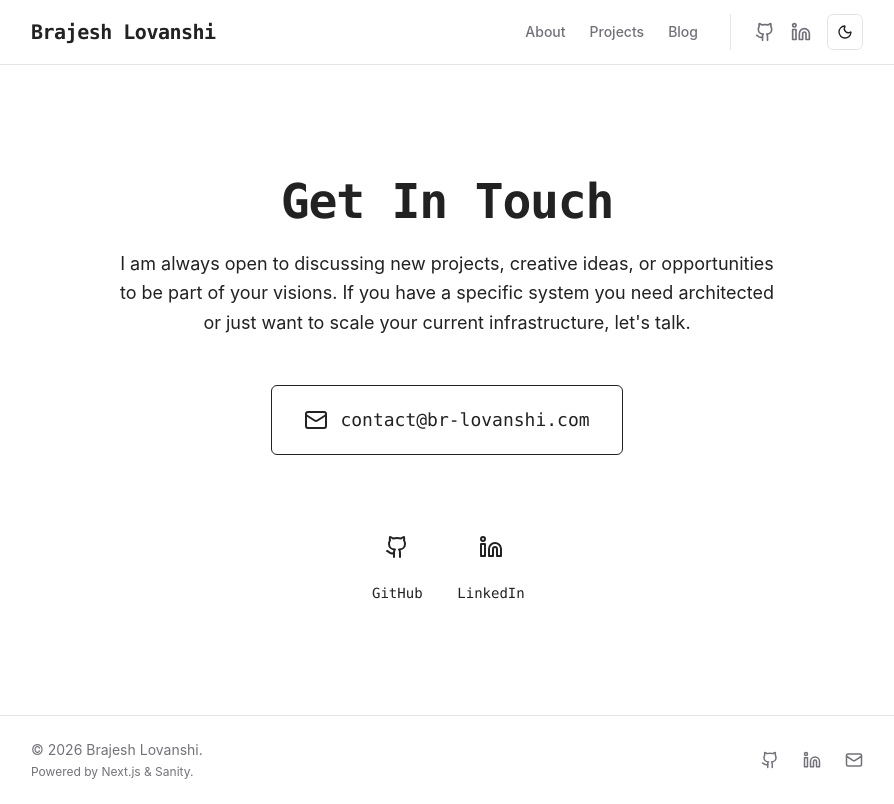
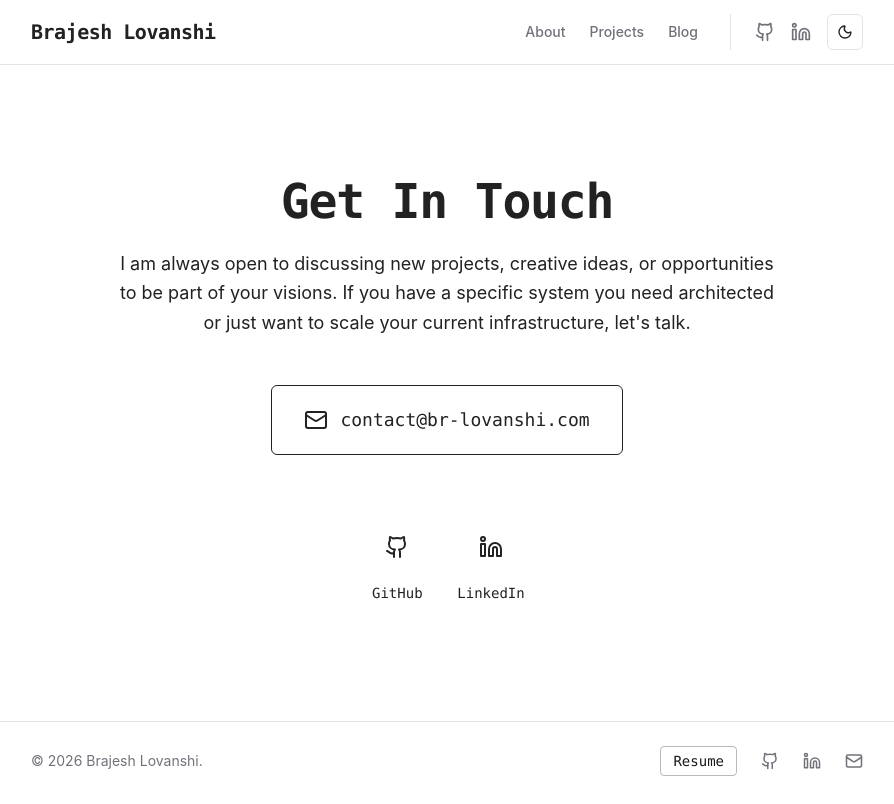
Before and after one commit to br-lovanshi/br-lovanshi.github.io, a Next.js app: page /contact in a window 1280 px wide. Shown: the whole page, without its empty margins (193-1087 px from the left). Built offline with nearby package versions, Linux system fonts and the light colour scheme.

Commit message:
feat: implement initial homepage layout with recent posts, projects, and a global footer.

```diff
--- a/app/page.tsx
+++ b/app/page.tsx
@@ -39,6 +39,13 @@ export default async function Home() {
             <Link href="/about" className="text-primary hover:underline underline-offset-4 decoration-primary/30">
               Read more →
             </Link>
+            <a
+              href="/brajesh_lovanshi_resume.pdf"
+              download
+              className="text-muted-foreground hover:text-primary hover:underline underline-offset-4 decoration-primary/30 ml-6"
+            >
+              Download Resume ↓
+            </a>
           </div>
         </div>
       </section>
--- a/components/Footer.tsx
+++ b/components/Footer.tsx
@@ -8,12 +8,16 @@ export default function Footer() {
                     <span className="text-muted-foreground text-sm block">
                         &copy; {new Date().getFullYear()} Brajesh Lovanshi.
                     </span>
-                    <span className="text-muted-foreground text-xs block mt-1">
-                        Powered by Next.js & Sanity.
-                    </span>
                 </div>
 
-                <div className="flex space-x-6">
+                <div className="flex items-center space-x-6">
+                    <a
+                        href="/brajesh_lovanshi_resume.pdf"
+                        download
+                        className="text-sm font-mono text-primary border border-primary/30 px-3 py-1 rounded hover:bg-primary/10 transition-colors"
+                    >
+                        Resume
+                    </a>
                     <a
                         href="https://github.com/br-lovanshi"
                         target="_blank"
@@ -33,7 +37,7 @@ export default function Footer() {
                         <Linkedin size={18} />
                     </a>
                     <a
-                        href="mailto:contact@br-lovanshi.com"
+                        href="mailto:learning.brajeshlovanshi@gmail.com"
                         className="text-muted-foreground hover:text-primary transition-colors"
                         aria-label="Email"
                     >
```
Also changed, not shown: 1 other file (tests, documents, lock files or other folders).
